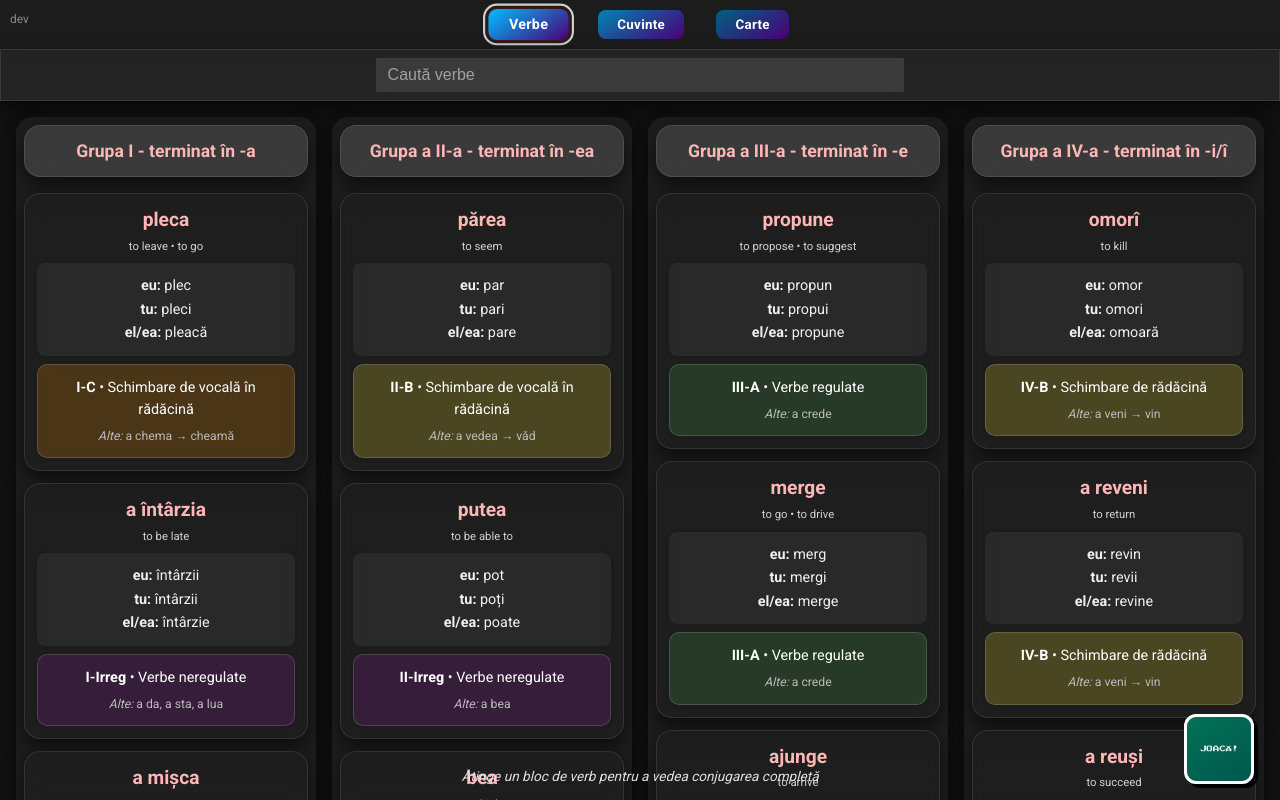
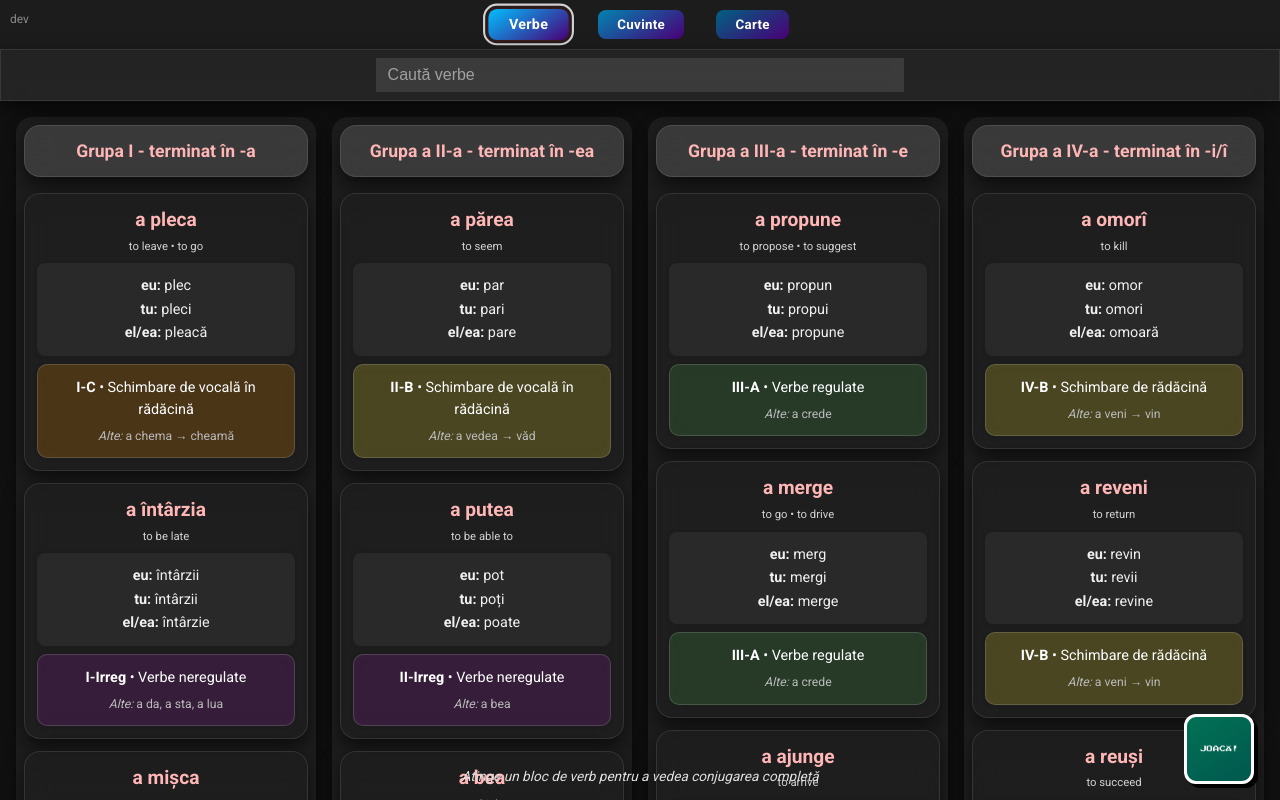
Before and after one commit to RuslanPr0g/CONJI, an Angular app: page /conjugation in a window 1280 px wide. Built offline with nearby package versions, Linux system fonts and the light colour scheme.

Commit message:
add small hotfix

```diff
--- /dev/null
+++ b/src/app/shared/pipes/add-prefix/add-prefix.pipe.ts
@@ -0,0 +1,14 @@
+import { Pipe, PipeTransform } from '@angular/core';
+
+@Pipe({
+  name: 'addPrefix',
+  standalone: true,
+})
+export class AddPrefixPipe implements PipeTransform {
+  transform(value: string, prefix = 'to'): string {
+    if (!value) return value;
+    return value.trim().toLowerCase().startsWith(`${prefix} `)
+      ? value
+      : `${prefix} ${value}`;
+  }
+}
--- a/src/app/shared/pipes/add-to-prefix.pipe.ts
+++ /dev/null
@@ -1,12 +0,0 @@
-import { Pipe, PipeTransform } from '@angular/core';
-
-@Pipe({
-  name: 'addToPrefix',
-  standalone: true,
-})
-export class AddToPrefixPipe implements PipeTransform {
-  transform(value: string): string {
-    if (!value) return value;
-    return value.trim().toLowerCase().startsWith('to ') ? value : `to ${value}`;
-  }
-}
--- a/src/app/verbs/components/conjugation/conjugation.component.html
+++ b/src/app/verbs/components/conjugation/conjugation.component.html
@@ -22,7 +22,9 @@
             tabindex="0"
             role="button"
           >
-            <div class="verb-infinitive">{{ verb.infinitive }}</div>
+            <div class="verb-infinitive">
+              {{ verb.infinitive | addPrefix : "a" }}
+            </div>
 
             <div
               class="verb-translations"
@@ -39,7 +41,7 @@
                     let last = last
                   "
                 >
-                  {{ translation | addToPrefix }}<span *ngIf="!last"> • </span>
+                  {{ translation | addPrefix }}<span *ngIf="!last"> • </span>
                 </span>
               </small>
             </div>
@@ -48,7 +50,7 @@
             </ng-template>
 
             <div class="verb-meta-grid">
-              <div class="verb-forms" *ngIf="verb.conjugations?.prezent">
+              <div class="verb-forms" *ngIf="verb.conjugations.prezent">
                 <div>
                   <strong>eu:</strong> {{ verb.conjugations.prezent.eu || "—" }}
                 </div>
@@ -195,7 +197,7 @@
                 let last = last
               "
             >
-              {{ translation | addToPrefix }}<span *ngIf="!last"> • </span>
+              {{ translation | addPrefix }}<span *ngIf="!last"> • </span>
             </span>
           </small>
         </div>
--- a/src/app/verbs/components/conjugation/conjugation.component.ts
+++ b/src/app/verbs/components/conjugation/conjugation.component.ts
@@ -10,7 +10,7 @@ import { debounceTime, distinctUntilChanged } from 'rxjs';
 import { CommonModule } from '@angular/common';
 import { FormsModule, ReactiveFormsModule, FormControl } from '@angular/forms';
 import { environment } from '../../../../environments/environment';
-import { AddToPrefixPipe } from '../../../shared/pipes/add-to-prefix.pipe';
+import { AddPrefixPipe } from '../../../shared/pipes/add-prefix/add-prefix.pipe';
 import { LoadVerbResourcesService } from '../../../shared/services/load-verb-resources.service';
 import { normalize } from '../../../shared/helpers/string.helper';
 import {
@@ -30,7 +30,7 @@ import { GuessVerbsComponent } from '../guess-verbs/guess-verbs.component';
   selector: 'app-conjugation',
   standalone: true,
   imports: [
-    AddToPrefixPipe,
+    AddPrefixPipe,
     CommonModule,
     FormsModule,
     ReactiveFormsModule,
--- a/src/app/verbs/components/guess-verbs/guess-verbs.component.ts
+++ b/src/app/verbs/components/guess-verbs/guess-verbs.component.ts
@@ -70,7 +70,10 @@ export class GuessVerbsComponent implements OnInit {
           type: 'translate-to-ro',
         });
         exs.push({
-          question: `Traducere în engleză: a ${verb.infinitive}`,
+          question: `Traducere în engleză: a ${verb.infinitive.replace(
+            'a ',
+            ''
+          )}`,
           correctAnswers: verb.infinitive_translated.map((t) =>
             t.toLowerCase().trim()
           ),
```
Also changed, not shown: 2 other files (tests, documents, lock files or other folders).
